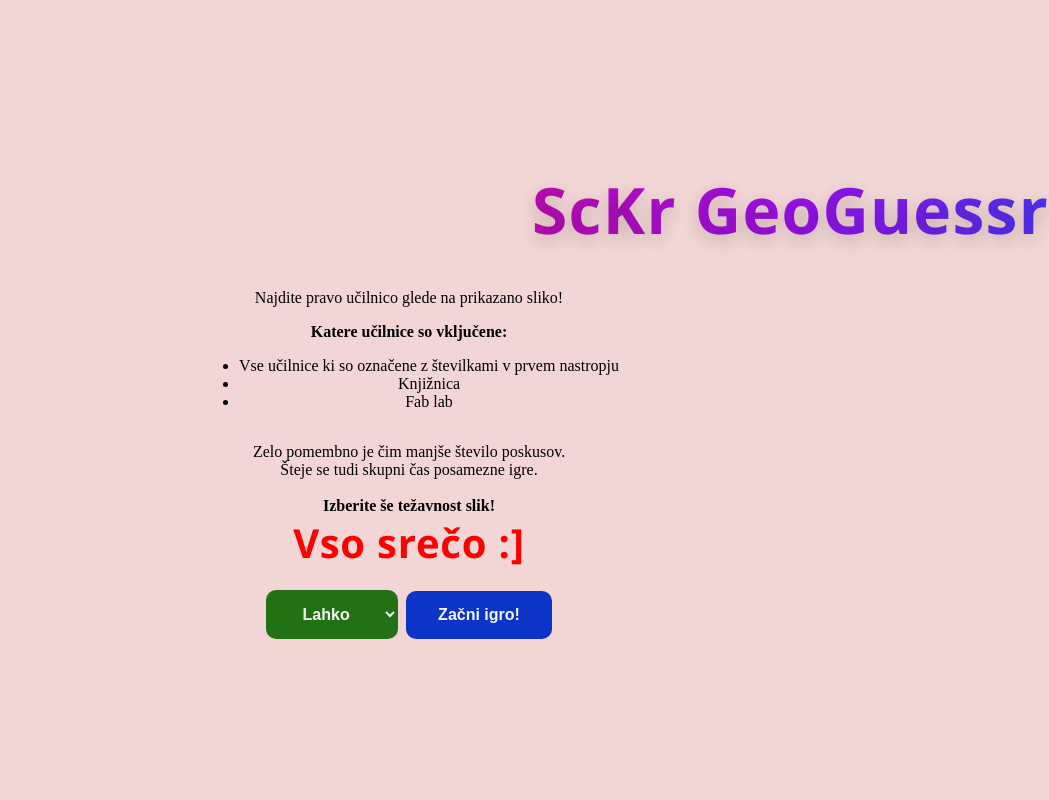
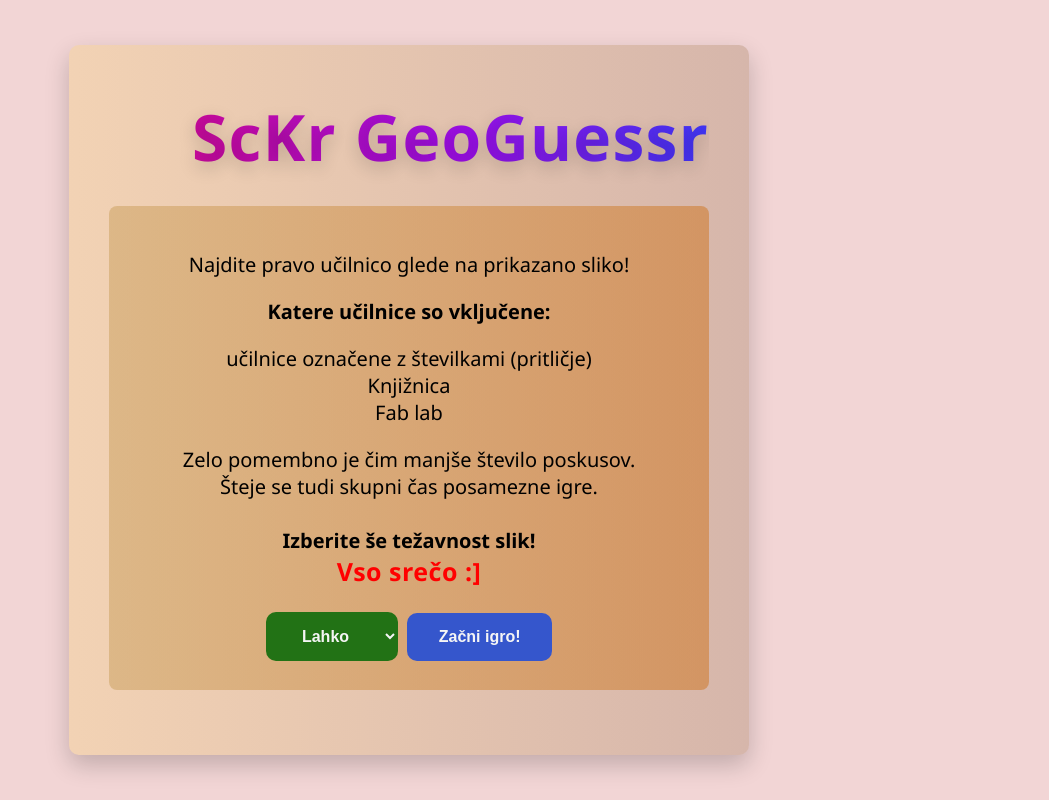
Before and after one commit to LukecZupi/SckrGeoguessr, a Flask app: page / in a window 1280 px wide. Shown: the whole page, without its empty margins (231-1280 px from the left). Run offline with Flask 3, Linux system fonts and the light colour scheme.

Commit message:
change CSS

```diff
--- a/static/css/index_style.css
+++ b/static/css/index_style.css
@@ -1,47 +1,9 @@
-button{
-    background-color: #0c35c8;
-    border: none;
-    color: rgb(245, 245, 245);
-    padding: 15px 32px;
-    text-align: center;
-    text-decoration: none;
-    display: inline-block;
-    font-size: 16px;
-    font-weight: bold;
-    margin: 4px 2px;
-    cursor: pointer;
-    border-radius: 10px;
-}
-
-select{
-    background-color: #227215;
-    border: none;
-    color: rgb(245, 245, 245);
-    padding: 15px 32px;
-    text-align: center;
-    text-decoration: none;
-    display: inline-block;
-    font-size: 16px;
-    font-weight: bold;
-    margin: 4px 2px;
-    cursor: pointer;
-    border-radius: 10px;
-}
-
-#srecno{
-    font-family: 'Segoe UI', Roboto, Helvetica, Arial, sans-serif;
-    font-size: 40px;
-    margin: 0.5rem 0 1.25rem;
-    letter-spacing: 0.02em;
-    color: red
-}
-
 h1{
     font-family: "Segoe UI", Roboto, Helvetica, Arial, sans-serif;
     font-size: clamp(2rem, 5vw, 4rem);
     margin: 0.5rem 0 1.25rem;
     letter-spacing: 0.02em;
-    background: linear-gradient(90deg,#dd087a 0%, #9c0fe9 20%, #0051ff 40%, #11e318 60%, #f4c403 80%);
+    background: linear-gradient(90deg,#dd087a 0%, #9c0fe9 33%, #0051ff 67%);
     background-size: 200% 200%;
     -webkit-background-clip: text;
     background-clip: text;
@@ -60,6 +22,7 @@ h1{
 
 body{
     display: flex;
+    font-family: 'Segoe UI', inter, Helvetica, Arial, sans-serif;
     flex-direction: column;
     align-items: center;
     justify-content: center;
@@ -67,4 +30,76 @@ body{
     margin: 0;
     text-align: center;
     background-color: #e19e9e6c;
+    font-size: 20px;
 }
+
+.container{
+    background: linear-gradient(90deg, #f4c40328 0%, #663a0133 100%);
+    padding: 40px;
+    border-radius: 10px;
+    box-shadow: 0 10px 25px rgba(0,0,0,0.2);
+    max-width: 600px;
+    width: 75%;
+}
+
+.podatki{
+    background: linear-gradient(90deg, #cfa66998 0%, #ce741f83 100%);
+    padding: 25px;
+    border-radius: 8px;
+    margin-bottom: 25px;
+    text-align: center;
+}
+
+button{
+    background-color: #0c35c8;
+    border: none;
+    color: rgb(245, 245, 245);
+    padding: 15px 32px;
+    text-align: center;
+    text-decoration: none;
+    display: inline-block;
+    font-size: 16px;
+    font-weight: bold;
+    margin: 4px 2px;
+    cursor: pointer;
+    border-radius: 10px;
+    transition: background-color 0.5s;
+}
+
+.reset{
+    background-color: #3556cc;
+    color: rgb(245, 245, 245);
+}
+.reset:hover{
+    background-color:#1f8491;
+}
+
+select{
+    background-color: #227215;
+    border: none;
+    color: rgb(245, 245, 245);
+    padding: 15px 32px;
+    text-align: center;
+    text-decoration: none;
+    display: inline-block;
+    font-size: 16px;
+    font-weight: bold;
+    margin: 4px 2px;
+    cursor: pointer;
+    border-radius: 10px;
+    transition: background-color 0.5s;
+}
+option{
+    border-radius: 10px;
+}
+
+select:hover{
+    background-color:#1f912e;
+}
+#srecno{
+    font-family: 'Segoe UI', inter, Helvetica, Arial, sans-serif;
+    font-size: 25px;
+    margin: 0.5rem 0 1.25rem;
+    letter-spacing: 0.02em;
+    color: red
+}
--- a/templates/index.html
+++ b/templates/index.html
@@ -7,20 +7,20 @@
 </head>
 
 <body>
-    <marquee behavior="alternate" scrollamount="10" loop="">
+    <div class="container">
+        <marquee behavior="alternate" scrollamount="6.7" loop="">
             <h1>ScKr GeoGuessr</h1>
         </marquee>
-
+        <div class="podatki">
             <p>Najdite pravo učilnico glede na prikazano sliko!</p>
 
             <strong>Katere učilnice so vključene:</strong>
 
-    <ul>
-        <li>Vse učilnice ki so označene z številkami v prvem nastropju</li>
-        <li>Knjižnica</li>
-        <li>Fab lab</li>
-    </ul>
-
+            <p>
+                učilnice označene z številkami (pritličje)<br>
+                Knjižnica<br>
+                Fab lab<br>
+            </p>
             <p>
                 Zelo pomembno je čim manjše število poskusov. <br>Šteje se tudi skupni čas posamezne igre. <br>
                 <br><strong>Izberite še težavnost slik!</strong><br>
@@ -32,7 +32,9 @@
                     <option value="easy">Lahko</option>
                     <option value="hard">Težko</option>
                 </select>
-        <button id="button" type="button">Začni igro!</button>
+                <button id="button" type="button" class="reset">Začni igro!</button>
+            </div>
+        </div>
     </div>
 
     <script>
```
Also changed, not shown: static/css/finish_style.css (+32 -1 lines), templates/finish.html (+9 -7 lines). Lines whose indentation alone changed are shown as unchanged.
